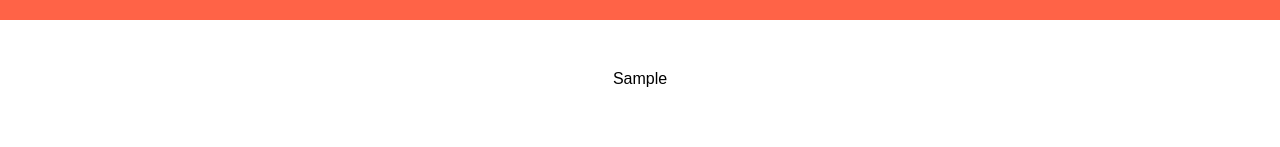
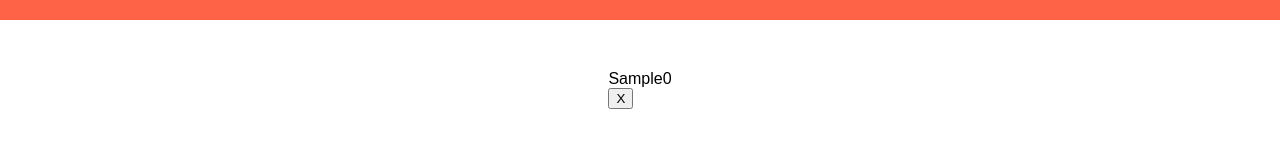
Before and after one commit to a-velasquez/ts-todo, a React (Create React App) app: page / in a window 1280 px wide. Both pictures are taken after typing "Sample" into the empty fields and a click on the button "Add task". Shown: the part 205-352 px from the top of the page. Built offline with nearby package versions, Linux system fonts and the light colour scheme.

Commit message:
add divs and spans for task and deadline

```diff
--- a/src/Components/TodoTask.tsx
+++ b/src/Components/TodoTask.tsx
@@ -7,8 +7,16 @@
 
 const TodoTask = ({task}: Props) => {
   return (
-    <div>{task.taskName}</div>
-  )
+		<div className="task">
+      <div className='content'>
+			  <span>{task.taskName}</span>
+			  <span>{task.deadline}</span>
+      </div>
+      <button>
+        X
+      </button>
+		</div>
+	)
 }
 
 export default TodoTask
```
